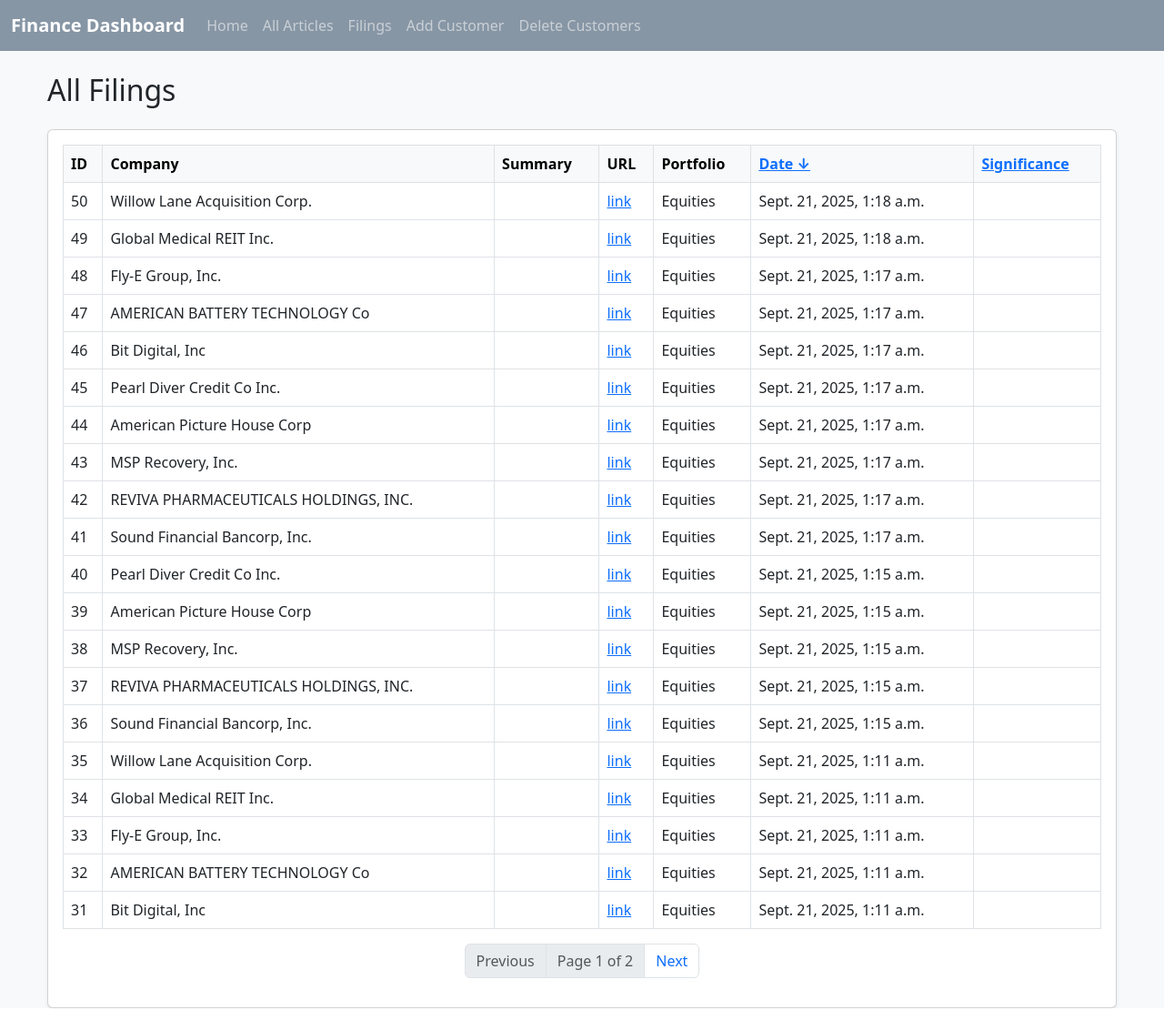
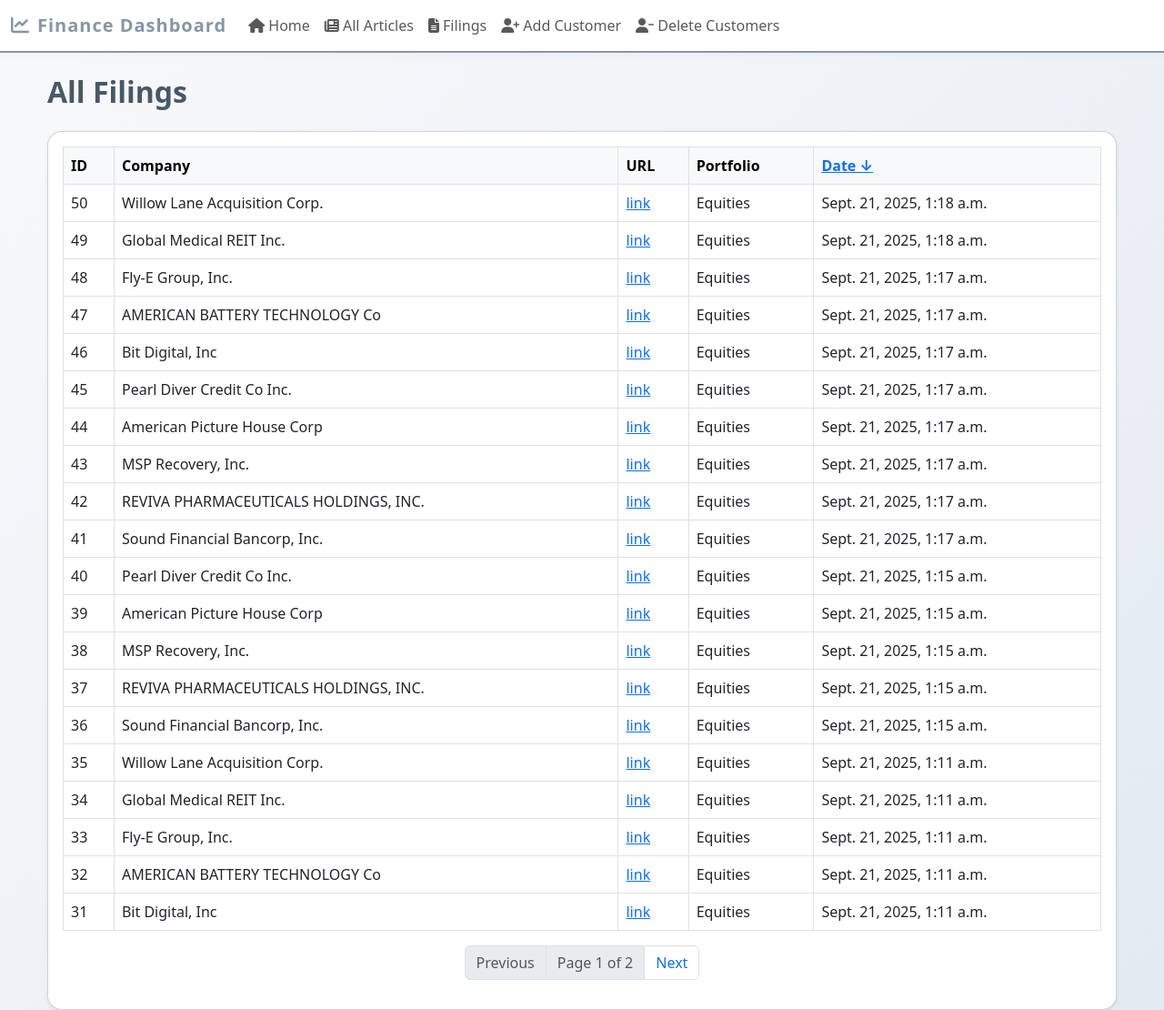
Before and after one commit to UnfunnyIsFunny/Hackathon-Start-Hack-2025, a Django app: page /filings/ in a window 1280 px wide. Shown: the whole page at 91% size. Run offline with Django 5.2, Linux system fonts and the light colour scheme; data comes from the database, SQL or seed files in the repository; both versions use the stored data as it was after the commit.

Commit message:
refined site

```diff
--- a/financeWebApp/interface/models.py
+++ b/financeWebApp/interface/models.py
@@ -19,7 +19,7 @@
 class Customer(models.Model):
     firstname = models.CharField(max_length=100)
     lastname = models.CharField(max_length=100)
-    portfolio = models.JSONField()
+    portfolio = models.TextField(help_text="Comma-separated list of portfolio names")
 
 class Filing(models.Model):
     company = models.CharField(max_length=200)
--- a/financeWebApp/interface/templates/base.html
+++ b/financeWebApp/interface/templates/base.html
@@ -5,26 +5,114 @@
         <title>{% block title %}Finance Dashboard{% endblock %}</title>
         <meta name="viewport" content="width=device-width, initial-scale=1">
         <link href="https://cdn.jsdelivr.net/npm/bootstrap@5.3.0/dist/css/bootstrap.min.css" rel="stylesheet">
+        <link rel="stylesheet" href="https://cdnjs.cloudflare.com/ajax/libs/font-awesome/6.4.2/css/all.min.css">
         <style>
-                body { background: #f8f9fa; }
-                .navbar-brand { font-weight: bold; }
-                .container { max-width: 1200px; }
+            html {
+                scroll-behavior: smooth;
+            }
+            body {
+                background: linear-gradient(135deg, #f8f9fa 0%, #e3eaf2 100%);
+                min-height: 100vh;
+                transition: background 0.6s cubic-bezier(.4,0,.2,1);
+            }
+            .navbar-brand {
+                font-weight: bold;
+                letter-spacing: 1px;
+                color: #8796a5 !important;
+            }
+            .navbar {
+                box-shadow: 0 2px 8px rgba(135,150,165,0.08);
+                transition: box-shadow 0.3s;
+            }
+            .nav-link {
+                font-weight: 500;
+                transition: color 0.2s;
+            }
+            .nav-link:hover, .nav-link.active {
+                color: #495867 !important;
+            }
+            .container { max-width: 1200px; }
+            .main-highlight {
+                background: #8796a5;
+                color: #fff;
+                border-radius: 12px;
+                padding: 1.5rem;
+                margin-bottom: 2rem;
+                box-shadow: 0 4px 24px rgba(135,150,165,0.10);
+                animation: fadeInMain 0.7s cubic-bezier(.4,0,.2,1);
+            }
+            @keyframes fadeInMain {
+                from { opacity: 0; transform: translateY(30px); }
+                to { opacity: 1; transform: none; }
+            }
+            .card {
+                border-radius: 16px;
+                box-shadow: 0 2px 12px rgba(135,150,165,0.10);
+                transition: box-shadow 0.3s, transform 0.3s;
+                animation: fadeInCard 0.7s cubic-bezier(.4,0,.2,1);
+            }
+            .card:hover {
+                box-shadow: 0 8px 32px rgba(135,150,165,0.18);
+                transform: translateY(-2px) scale(1.01);
+            }
+            @keyframes fadeInCard {
+                from { opacity: 0; transform: translateY(20px); }
+                to { opacity: 1; transform: none; }
+            }
+            .btn, .form-control, .table, .pagination .page-link {
+                transition: all 0.2s cubic-bezier(.4,0,.2,1);
+            }
+            .btn-primary:active, .btn-primary:focus {
+                box-shadow: 0 0 0 0.2rem #8796a555;
+            }
+            .form-control:focus {
+                border-color: #8796a5;
+                box-shadow: 0 0 0 0.2rem #8796a533;
+            }
+            .table-hover tbody tr:hover {
+                background: #f0f4f8;
+                transition: background 0.2s;
+            }
+            h1, h2, h3, h4 {
+                color: #495867;
+                font-weight: 700;
+            }
+            .btn-primary {
+                background: #8796a5;
+                border: none;
+                font-weight: 600;
+                letter-spacing: 0.5px;
+            }
+            .btn-primary:hover {
+                background: #495867;
+            }
+            .table thead {
+                background: #e3eaf2;
+            }
+            .badge-portfolio {
+                background: #8796a5;
+                color: #fff;
+                font-size: 0.95em;
+                margin-right: 0.3em;
+            }
         </style>
 </head>
 <body>
-        <nav class="navbar navbar-expand-lg navbar-dark mb-4" style="background-color: #8796a5;">
+        <nav class="navbar navbar-expand-lg mb-4" style="background: #fff; border-bottom: 2px solid #8796a5;">
             <div class="container-fluid">
-                <a class="navbar-brand" href="/">Finance Dashboard</a>
+                <a class="navbar-brand d-flex align-items-center" href="/">
+                    <i class="fa-solid fa-chart-line me-2"></i> Finance Dashboard
+                </a>
                 <button class="navbar-toggler" type="button" data-bs-toggle="collapse" data-bs-target="#navbarNav" aria-controls="navbarNav" aria-expanded="false" aria-label="Toggle navigation">
                     <span class="navbar-toggler-icon"></span>
                 </button>
                 <div class="collapse navbar-collapse" id="navbarNav">
                     <ul class="navbar-nav">
-                        <li class="nav-item"><a class="nav-link" href="/">Home</a></li>
-                        <li class="nav-item"><a class="nav-link" href="/articles/">All Articles</a></li>
-                        <li class="nav-item"><a class="nav-link" href="/filings/">Filings</a></li>
-                        <li class="nav-item"><a class="nav-link" href="/add-customer/">Add Customer</a></li>
-                        <li class="nav-item"><a class="nav-link" href="/delete-customers/">Delete Customers</a></li>
+                        <li class="nav-item"><a class="nav-link" href="/"><i class="fa-solid fa-house"></i> Home</a></li>
+                        <li class="nav-item"><a class="nav-link" href="/articles/"><i class="fa-solid fa-newspaper"></i> All Articles</a></li>
+                        <li class="nav-item"><a class="nav-link" href="/filings/"><i class="fa-solid fa-file-alt"></i> Filings</a></li>
+                        <li class="nav-item"><a class="nav-link" href="/add-customer/"><i class="fa-solid fa-user-plus"></i> Add Customer</a></li>
+                        <li class="nav-item"><a class="nav-link" href="/delete-customers/"><i class="fa-solid fa-user-minus"></i> Delete Customers</a></li>
                     </ul>
                 </div>
             </div>
--- a/financeWebApp/interface/templates/filing_list.html
+++ b/financeWebApp/interface/templates/filing_list.html
@@ -11,7 +11,6 @@
                     <tr>
                         <th>ID</th>
                         <th>Company</th>
-                        <th>Summary</th>
                         <th>URL</th>
                         <th>Portfolio</th>
                         <th>
@@ -22,14 +21,7 @@
                                 {% endif %}
                             </a>
                         </th>
-                        <th>
-                            <a href="?sort=verdict&order={% if sort == 'verdict' and order == 'desc' %}asc{% else %}desc{% endif %}{% if page_obj.number > 1 %}&page={{ page_obj.number }}{% endif %}">
-                                Significance
-                                {% if sort == 'verdict' %}
-                                    {% if order == 'desc' %}&#8595;{% else %}&#8593;{% endif %}
-                                {% endif %}
-                            </a>
-                        </th>
+
                     </tr>
                 </thead>
                 <tbody>
@@ -37,15 +29,10 @@
                     <tr>
                         <td>{{ filing.id }}</td>
                         <td>{{ filing.company }}</td>
-                        <td>
-                            <span data-bs-toggle="tooltip" data-bs-placement="top" title="{{ filing.content|escape }}">
-                                {{ filing.content|truncatechars:100 }}
-                            </span>
-                        </td>
+
                         <td><a href="{{ filing.url }}" target="_blank">link</a></td>
                         <td>{{ filing.portfolio }}</td>
                         <td>{{ filing.date }}</td>
-                        <td>{{ filing.verdict }}</td>
                     </tr>
                     {% empty %}
                     <tr><td colspan="7" class="text-center">No filings found.</td></tr>
--- a/financeWebApp/interface/views.py
+++ b/financeWebApp/interface/views.py
@@ -1,5 +1,16 @@
+import json as pyjson
+
+# Utility: convert comma-separated string or list to JSON list string
+def portfolios_to_json(portfolios):
+    if isinstance(portfolios, str):
+        # Split by comma and strip whitespace
+        items = [p.strip() for p in portfolios.split(',') if p.strip()]
+    else:
+        items = list(portfolios)
+    return pyjson.dumps(items)
 from django.shortcuts import render
 from .models import Article, Customer, Portfolio, Filing
+from .forms import PortfolioForm
 def filing_list(request):
     sort = request.GET.get('sort', 'date')
     order = request.GET.get('order', 'desc')
@@ -65,15 +76,26 @@
     customers = Customer.objects.all()
     return render(request, "home.html", {"customers": customers})
 
+
 def add_customer(request):
     if request.method == "POST":
+        selected_portfolios = request.POST.getlist('portfolio')
         form = CustomerForm(request.POST)
-        if form.is_valid():
-            form.save()
-            return redirect('home')  # Redirect to home page after adding
+        portfolio_form = PortfolioForm(request.POST, prefix="portfolio")
+        if 'add_portfolio' in request.POST and portfolio_form.is_valid():
+            portfolio_form.save()
+            form = CustomerForm()  # Reset form to show new portfolio
+            portfolio_form = PortfolioForm(prefix="portfolio")
+        elif form.is_valid():
+            customer = form.save(commit=False)
+            portfolios = Portfolio.objects.filter(id__in=selected_portfolios)
+            customer.portfolio = portfolios_to_json([p.name for p in portfolios])
+            customer.save()
+            return redirect('home')
     else:
         form = CustomerForm()
-    return render(request, "add_customer.html", {"form": form})
+        portfolio_form = PortfolioForm(prefix="portfolio")
+    return render(request, "add_customer.html", {"form": form, "portfolio_form": portfolio_form})
 
 def bulk_delete_customers(request):
     if request.method == "POST":
```
Also changed, not shown: financeWebApp/interface/forms.py (+15 -2 lines), financeWebApp/interface/templates/add_customer.html (+21 -3 lines), financeWebApp/interface/templates/add_portfolio.html (added, +26 -0 lines), financeWebApp/db.sqlite3, financeWebApp/interface/migrations/0010_portfolio_remove_portfoliooption_category_and_more.py (added).
